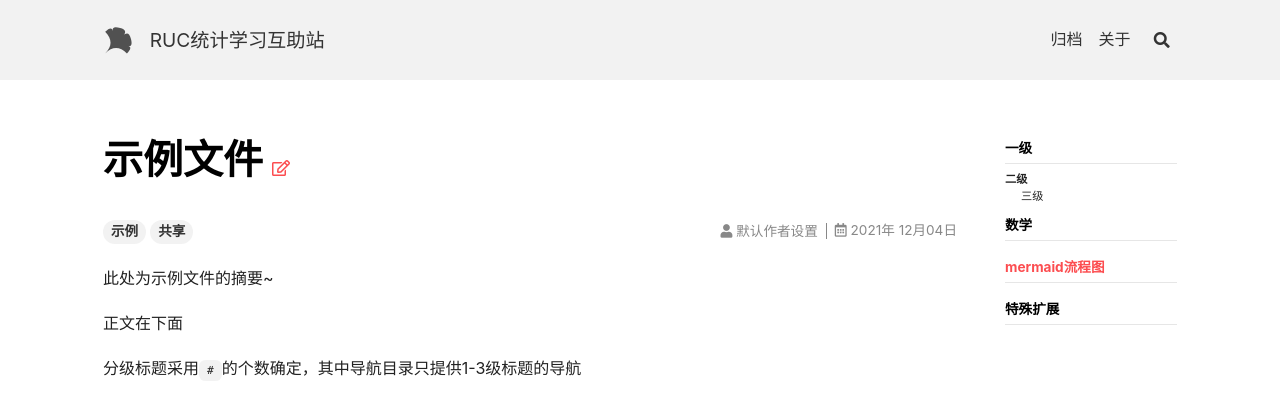
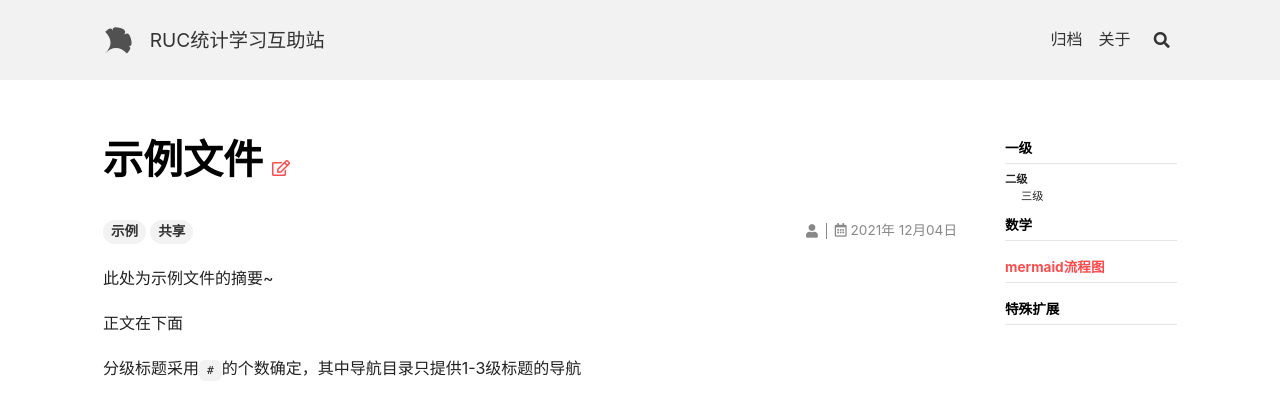
Before and after one commit to RUCstatsShare/RUCstatsShare.github.io, a Jekyll site: the page built from _posts/2021-12-04-demo.md, in a window 1280 px wide and 900 px high. Shown: the top 414 px of the window. Built offline with Jekyll 4.4.1, drawn with Linux system fonts in a browser that asks for light colours; nearby versions of some CDN libraries; formulas are drawn with MathJax 3.

Commit message:
Update authors.yml

```diff
--- a/_data/authors.yml
+++ b/_data/authors.yml
@@ -1,8 +1,8 @@
 demo author:
-  name      : 默认作者设置
+  name      :
   type      : person #person/organization
   url       : cn.bing.com #个人主页链接
-  avatar    :  #头像链接
+  avatar    : #头像链接
   bio       : 这是一个默认作者，这是他的介绍文本
   email     : # emaril
   facebook  : # "user_name" the last part of your profile url, e.g. https://www.facebook.com/user_name
```
